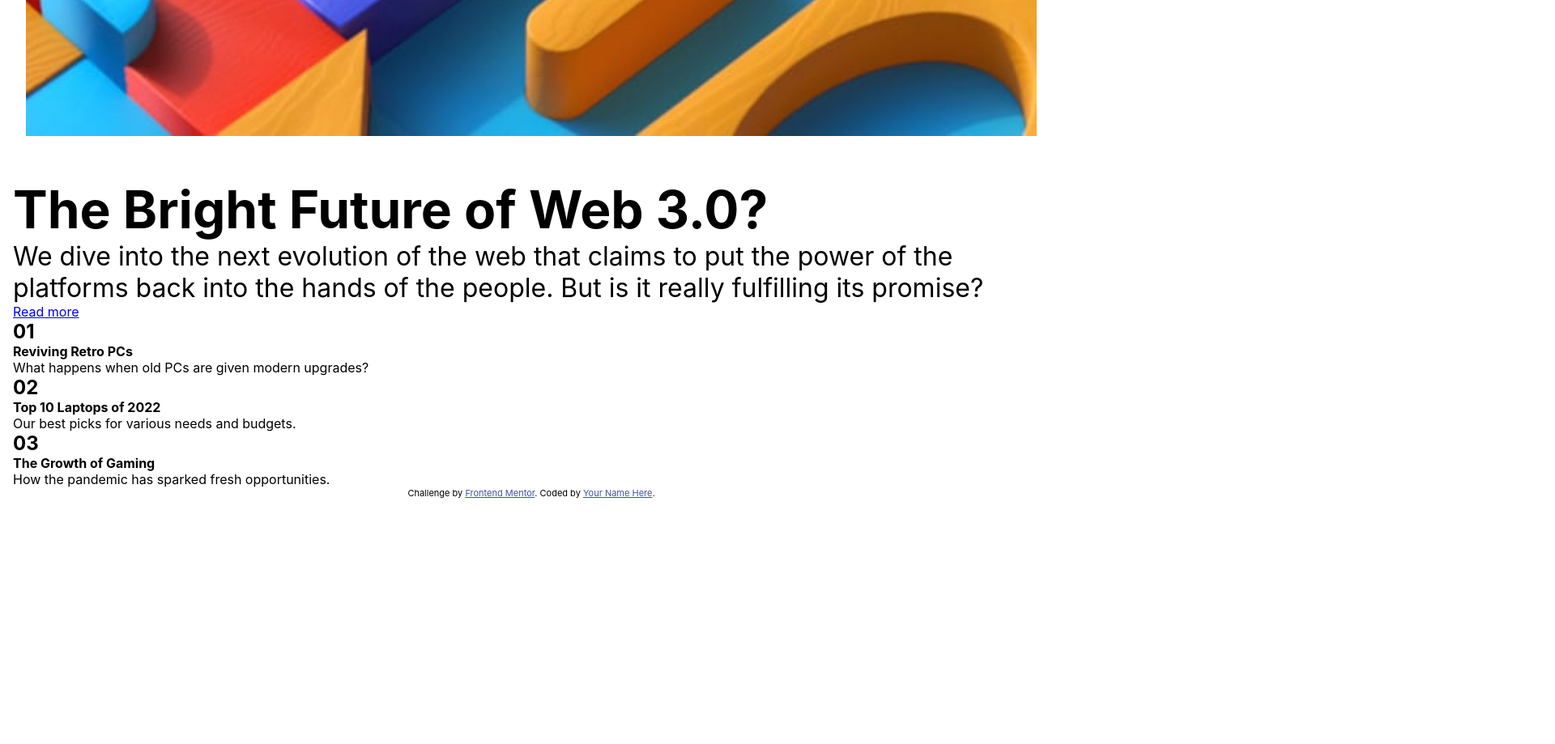
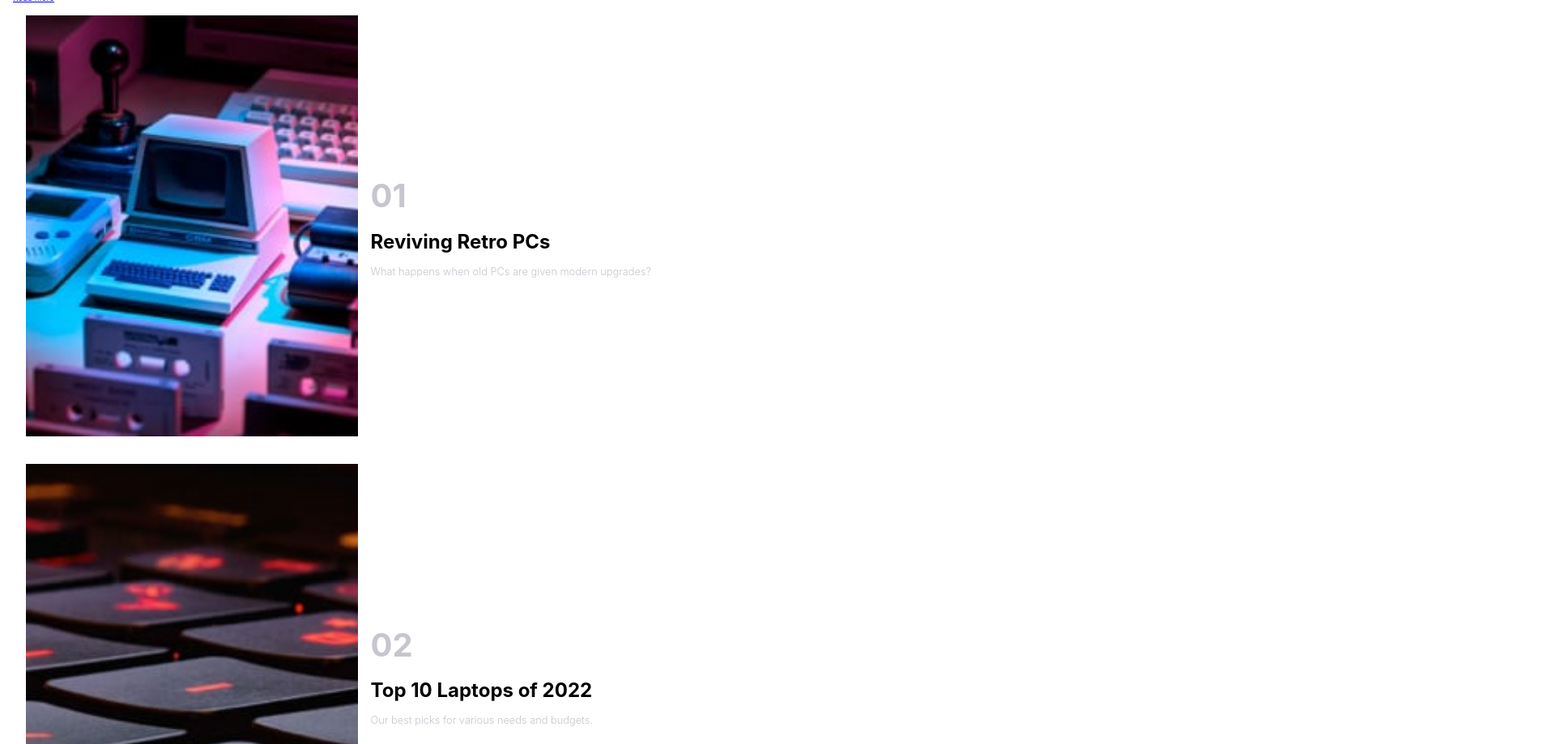
Before and after one commit to Abdulwaduud/news-homepage, a plain HTML site: page index.html in a window 1280 px wide. Shown: the part 1073-1992 px from the top of the page at 81% size, 1920 px wide, since content can reach past the window. Before the commit the page ends 1705 px from the top, so only its background shows below. Drawn offline with Linux system fonts and the light colour scheme.

Commit message:
changes made

```diff
--- a/index.html
+++ b/index.html
@@ -26,7 +26,10 @@
       <li>Trending</li>
       <li>Categories</li>
     </ul>
+    <div class="logo_container">
       <img src="./assets/images/icon-menu.svg" class="menu_icon" alt="">
+    </div>
+
   </nav>
 
   <div class="hero">
@@ -62,29 +65,60 @@
   </div>
 
 
-  <div>
+  <div class="section3">
 
+    <div class="Tab">
+      <div class="tab_img">
+        <img src="./assets/images/image-retro-pcs.jpg" alt="">
+      </div>
+
+      <div class="tab_text">
         <h2>01</h2>
         <h4>Reviving Retro PCs</h4>
         <p>What happens when old PCs are given modern upgrades?</p>
+      </div>
 
+    </div>
 
+    <div class="Tab">
+      <div class="tab_img">
+        <img src="./assets/images/image-top-laptops.jpg" alt="">
+      </div>
+
+      <div class="tab_text">
         <h2>02</h2>
         <h4>Top 10 Laptops of 2022</h4>
         <p>Our best picks for various needs and budgets.</p>
+      </div>
 
+    </div>
 
+    <div class="Tab">
+      <div class="tab_img">
+        <img src="./assets/images/image-gaming-growth.jpg" alt="">
+      </div>
+
+      <div class="tab_text">
         <h2>03</h2>
         <h4>The Growth of Gaming</h4>
         <p>How the pandemic has sparked fresh opportunities.</p>
+      </div>
 
     </div>
 
 
-  <div class="attribution">
+
+
+
+
+
+  </div>
+
+
+  <!-- <div class="attribution">
     Challenge by <a href="https://www.frontendmentor.io?ref=challenge" target="_blank">Frontend Mentor</a>.
     Coded by <a href="#">Your Name Here</a>.
-  </div>
+  </div> -->
 </body>
 
 </html>
--- a/style.css
+++ b/style.css
@@ -1,5 +1,5 @@
 html, body, * {
-    width: 100vw;
+    width: 100%;
     max-width: 100vw;
     margin: 0;
     padding: 0;
@@ -17,8 +17,12 @@ body {
     width: 100%;
     height: 100%;
     font-family: Inter;
-    font-size: 16px;
+    font-size: 10px;
     padding: 1rem;
+}
+
+#img_container {
+    width: 30%;
 }
 
 .attribution {
@@ -72,14 +76,69 @@ body {
 }
 
 .logo_container {
-    width: 100%;
+    width: 5rem;
 }
 
 .logo_container img {
     width: 5rem;
 }
 
+.section3 {
+    display: flex;
+    flex-direction: column;
+    flex-wrap: nowrap;
 
+}
+
+.section3 h2 {
+    font-size: 2.5rem;
+    font-weight: 700;
+    color: hsl(233, 8%, 79%);
+}
+
+.section3 h4 {
+    font-weight: 700;
+    color: black;
+    font-size: 1.5rem;
+}
+
+.section3 p {
+    color: hsl(233, 8%, 79%);
+    font-size: 0.8rem;
+    font-weight: 300;
+    line-height: 1;
+    line-break: loose;
+}
+
+.Tab {
+    display: flex;
+    flex-direction: row;
+    align-items: center;
+    justify-content: space-between;
+    padding: 1rem 1rem;
+    /* border: 3px solid red; */
+}
+
+.tab_img {
+    width: 35%;
+    height: auto;
+    padding-right: 1rem;
+}
+
+.tab_img img {
+    width: 100%;
+    height: 100%;
+}
+
+.tab_text {
+    display: flex;
+    flex-grow: 2;
+    width: 60%;
+    height: 10rem;
+    flex-direction: column;
+    flex-wrap: nowrap;
+    justify-content: space-evenly;
+}
 
 
 
```
Lines whose indentation alone changed are shown as unchanged.
